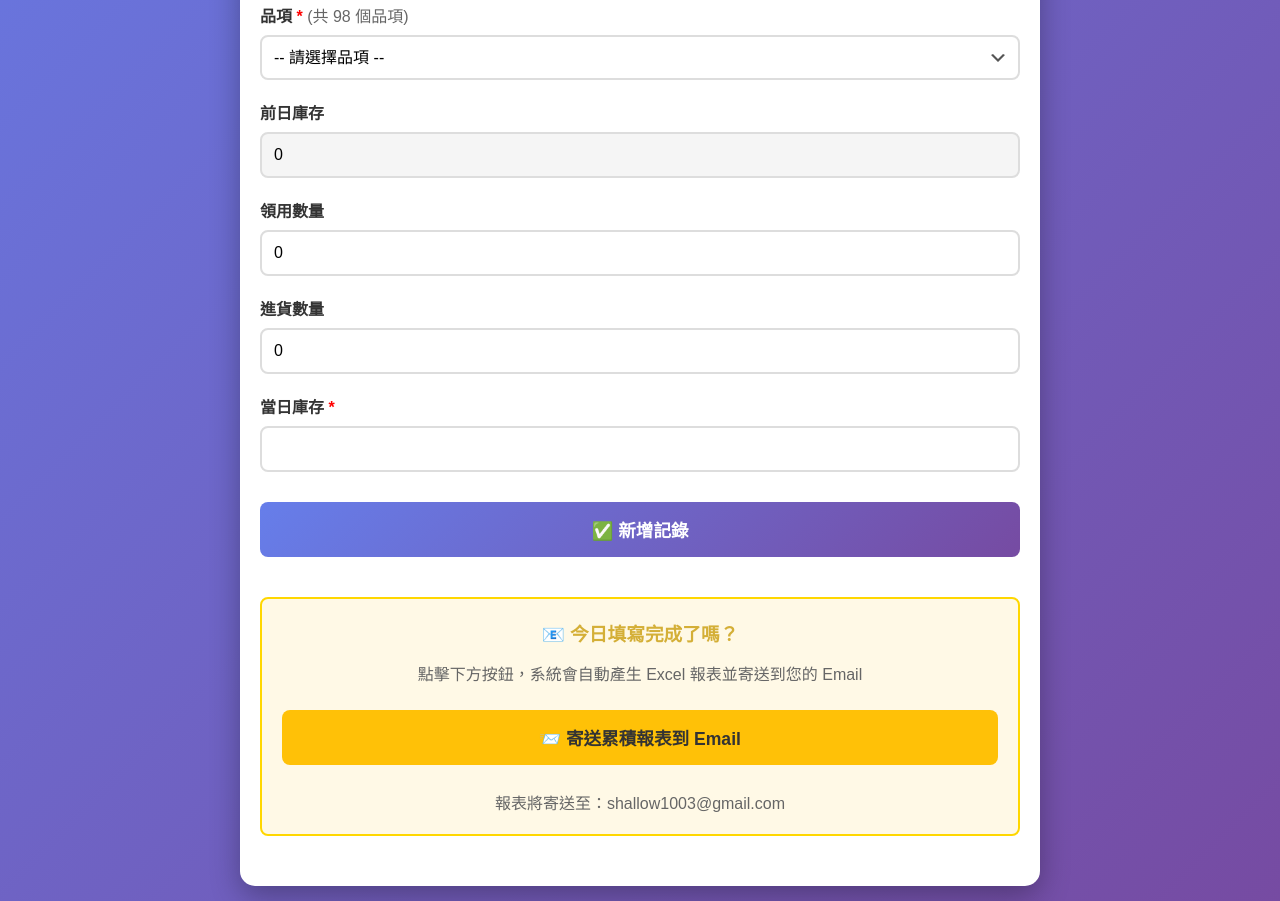
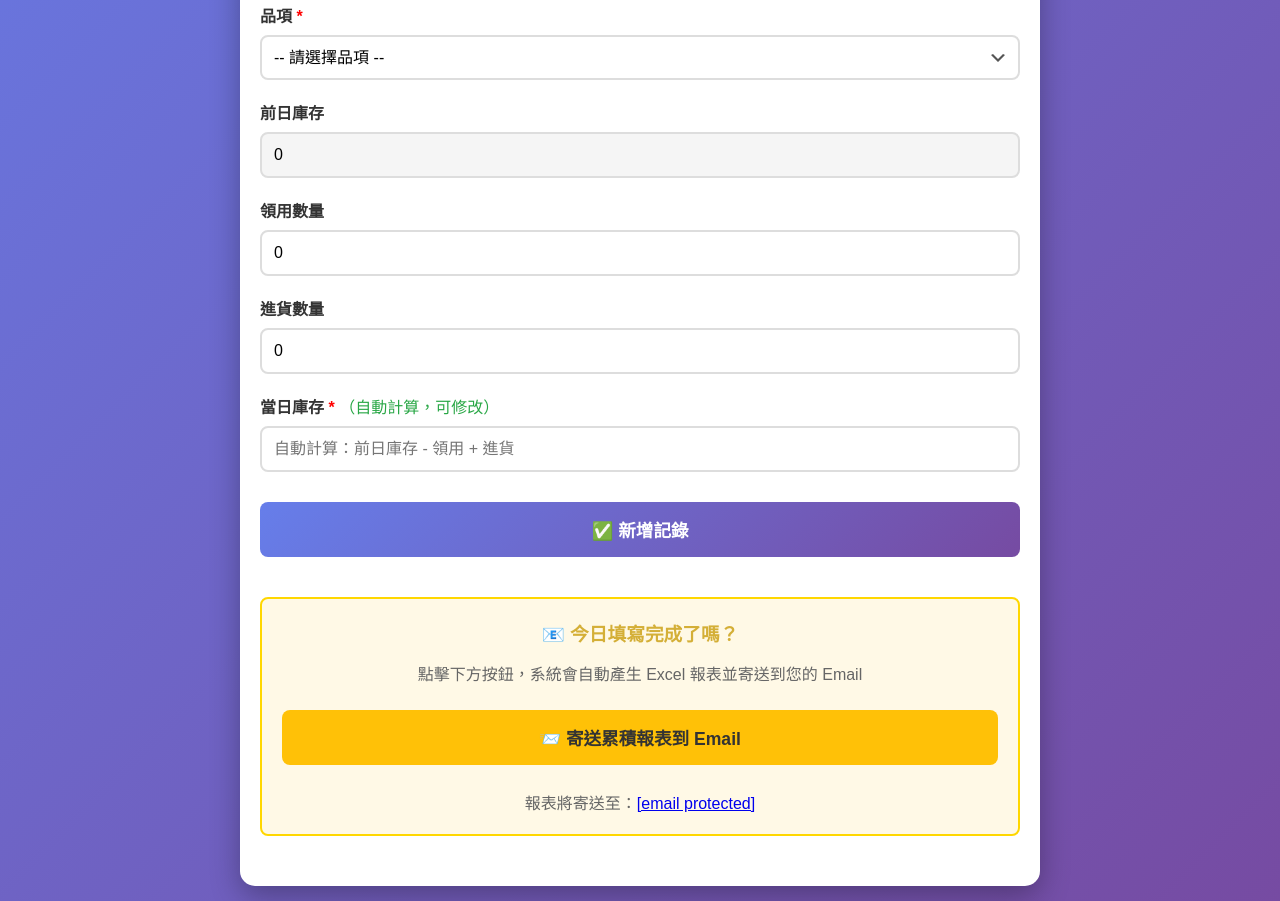
Before and after one commit to shallow1003/Daily-Inventory, a plain HTML site: page index.html in a window 1280 px wide. Shown: the part 521-1422 px from the top of the page. Drawn offline with Linux system fonts and the light colour scheme.

Commit message:
Add files via upload

```diff
--- a/index.html
+++ b/index.html
@@ -280,8 +280,8 @@
                     </div>
 
                     <div class="form-group">
-                        <label>當日庫存 <span style="color: red;">*</span></label>
-                        <input type="number" id="stock" required min="0">
+                        <label>當日庫存 <span style="color: red;">*</span> <span style="color: #28a745; font-weight: normal;">（自動計算，可修改）</span></label>
+                        <input type="number" id="stock" required min="0" placeholder="自動計算：前日庫存 - 領用 + 進貨">
                     </div>
 
                     <button type="submit" class="btn btn-primary">✅ 新增記錄</button>
@@ -293,7 +293,7 @@
                     <h3>📧 今日填寫完成了嗎？</h3>
                     <p style="margin-bottom: 15px; color: #666;">點擊下方按鈕，系統會自動產生 Excel 報表並寄送到您的 Email</p>
                     <button class="btn btn-warning" onclick="sendReport()">📨 寄送累積報表到 Email</button>
-                    <p style="margin-top: 15px; color: #666;">報表將寄送至：shallow1003@gmail.com</p>
+                    <p style="margin-top: 15px; color: #666;">報表將寄送至：<a href="/cdn-cgi/l/email-protection" class="__cf_email__" data-cfemail="ccbfa4ada0a0a3bbfdfcfcff8caba1ada5a0e2afa3a1">[email&#160;protected]</a></p>
                 </div>
             </div>
 
@@ -326,11 +326,3 @@
                     </ol>
                     <p style="margin-top: 15px; color: #666;">詳細教學請參考設定指南文件。</p>
                 </div>
-            </div>
-        </div>
-    </div>
-
-    <script src="data.js"></script>
-    <script src="app.js"></script>
-</body>
-</html>
```
